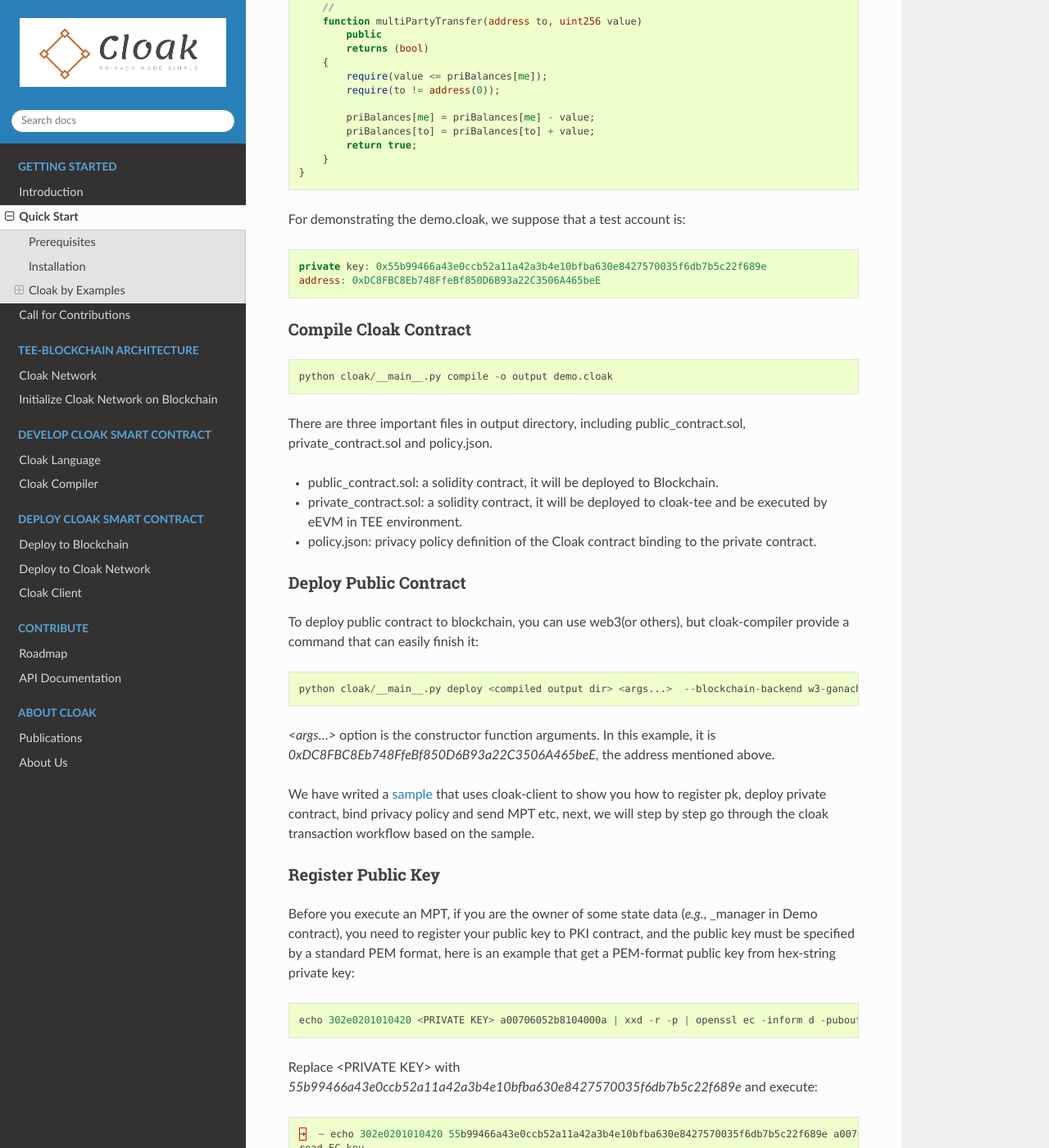
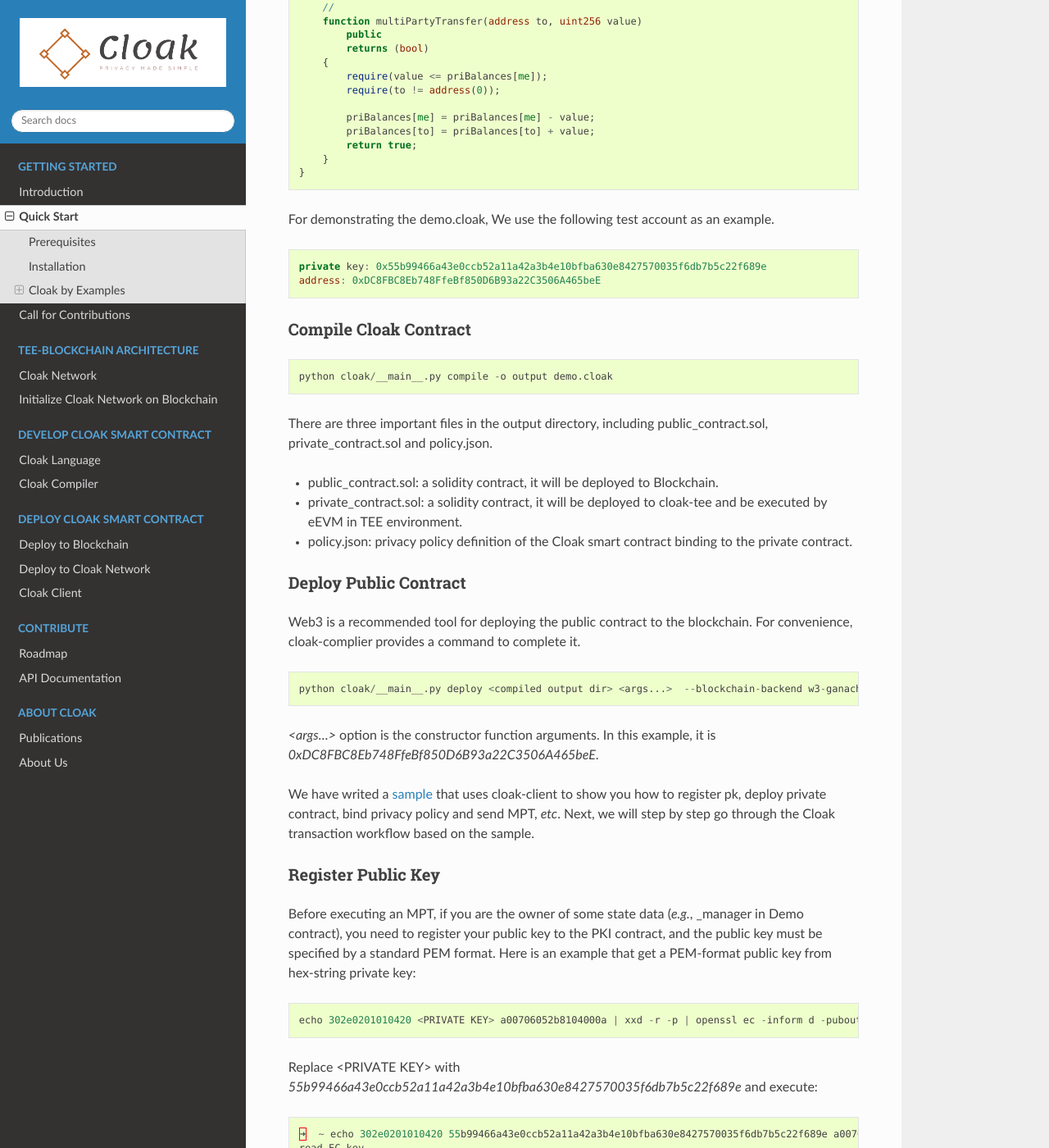
Before and after one commit to OxHainan/cloak-docs, a Sphinx documentation site: the page built from docs/source/started/quick-start.rst, in a window 1280 px wide and 1400 px high, scrolled down 1462 px. Shown: the whole window at 82% size. Built offline with Sphinx 7.4.7 and the Read the Docs theme 2.0.0, drawn with Linux system fonts in a browser that asks for light colours; some of the changed text lies outside the part shown.

Commit message:
Update quick-start.rst

```diff
--- a/docs/source/started/quick-start.rst
+++ b/docs/source/started/quick-start.rst
@@ -5,24 +5,24 @@
 ---------------
 Prerequisites
 ---------------
-Before use Cloak, you need to know Cloak is a framework that includes a
-Cloak service and a Cloak language compiler as
+Before using Cloak, you need to know Cloak is a framework that includes a
+Cloak Service and a Cloak language compiler as
 `Introduction <https://oxhainan-cloak-docs.readthedocs-hosted.com/en/latest/started/introduction.html>`__
-described, in normal case, we will provide a test Cloak Service, though
-you can deploy Cloak service for yourself, check `deploy cloak
-service <https://oxhainan-cloak-docs.readthedocs-hosted.com/en/latest/tee-blockchain-architecture/initialize-cloak-network-on-blockchain.html>`__.
+described, in a normal case, we will provide a test Cloak Service, though
+you can deploy Cloak Service for yourself, check `deploy Cloak
+Service <https://oxhainan-cloak-docs.readthedocs-hosted.com/en/latest/tee-blockchain-architecture/initialize-cloak-network-on-blockchain.html>`__.
 
 ---------------
 Installation
 ---------------
-To install compiler, there are two ways, the easy way is to use docker:
+To install compiler, there are two ways, the easiser way is to use docker:
 
 .. code::
 
    docker pull plytools/circleci-compiler:v0.2.0
 
-Or install it to any host that you want, Cloak compiler is implemented by
-Python 3, so you need to prepare an environment which includes a executable
+Or install it to any host that you want, Cloak Compiler is implemented by
+Python 3, so you need to prepare an environment that includes an executable
 Python 3 and pip3, and its version is at least greater than 3.8.
 
 Clone code:
@@ -42,7 +42,7 @@
 --------------------
 Cloak by Examples
 --------------------
-Here we will show you how to compile, deploy, call a Cloak contract through `demo.cloak <https://oxhainan-cloak-docs.readthedocs-hosted.com/en/latest/index.html>`__:
+Here we will show you how to compile, deploy and call a Cloak smart contract through `demo.cloak <https://oxhainan-cloak-docs.readthedocs-hosted.com/en/latest/index.html>`__:
 
 .. code-block::
 
@@ -91,7 +91,7 @@
         }
     }
 
-For demonstrating the demo.cloak, we suppose that a test account is:
+For demonstrating the demo.cloak, We use the following test account as an example.
 
 .. code::
 
@@ -105,31 +105,31 @@
 
     python cloak/__main__.py compile -o output demo.cloak
 
-There are three important files in output directory, including public_contract.sol, private_contract.sol and policy.json.
+There are three important files in the output directory, including public_contract.sol, private_contract.sol and policy.json.
 
 * public_contract.sol: a solidity contract, it will be deployed to Blockchain.
 * private_contract.sol: a solidity contract, it will be deployed to cloak-tee and be executed by eEVM in TEE environment.
-* policy.json: privacy policy definition of the Cloak contract binding to the private contract.
+* policy.json: privacy policy definition of the Cloak smart contract binding to the private contract.
 
 Deploy Public Contract
 ***********************
-To deploy public contract to blockchain, you can use web3(or others), but cloak-compiler provide a command that can easily finish it:
+Web3 is a recommended tool for deploying the public contract to the blockchain.  For convenience, cloak-complier provides a command to complete it.
 
 .. code::
 
     python cloak/__main__.py deploy <compiled output dir> <args...>  --blockchain-backend w3-ganache --blockchain-node-uri http://127.0.0.1:8545 --blockchain-pki-address <PKI Address> --blockchain-service-address <cloak service address>
 
-`<args...>` option is the constructor function arguments. In this example, it is *0xDC8FBC8Eb748FfeBf850D6B93a22C3506A465beE*, the address mentioned above.
+`<args...>` option is the constructor function arguments. In this example, it is *0xDC8FBC8Eb748FfeBf850D6B93a22C3506A465beE*.
 
-We have writed a `sample <https://github.com/OxHainan/cloak-client/tree/main/samples/demo>`__ that uses cloak-client to show you how to register pk, deploy private contract, bind privacy policy and send MPT etc,
-next, we will step by step go through the cloak transaction workflow based on the sample.
+We have writed a `sample <https://github.com/OxHainan/cloak-client/tree/main/samples/demo>`__ that uses cloak-client to show you how to register pk, deploy private contract, bind privacy policy and send MPT, *etc*.
+Next, we will step by step go through the Cloak transaction workflow based on the sample.
 
 Register Public Key
 ***********************
-Before you execute an MPT, if you are the owner of some state data (*e.g.*, _manager in Demo contract),
-you need to register your public key to PKI contract,
-and the public key must be specified by a standard PEM format,
-here is an example that get a PEM-format public key from hex-string private key:
+Before executing an MPT, if you are the owner of some state data (*e.g.*, _manager in Demo contract),
+you need to register your public key to the PKI contract,
+and the public key must be specified by a standard PEM format.
+Here is an example that get a PEM-format public key from hex-string private key:
 
 .. code::
 
@@ -147,7 +147,7 @@
    MPCYiA6CoewqASjNGc8orVGol8ajLiz3rnleoSm2OyoPsM/3KXdrMg==
    -----END PUBLIC KEY-----
 
-Based on it, in our demo sample, register pk to blockchain looks like:
+Based on it, in our demo sample, registering pk to blockchain works as following:
 
 .. code::
 
@@ -188,9 +188,9 @@
     web3.setProvider(new CloakProvider("https://127.0.0.1:8000", httpsAgent, web3))
     const acc_1 = web3.eth.accounts.privateKeyToAccount("0x55b99466a43e0ccb52a11a42a3b4e10bfba630e8427570035f6db7b5c22f689e");
 
-`https://127.0.0.1:8000` is cloak-tee service host and port,
-because of encryption, cloak-tee can only accept https request, so you need to provide the network.pem of Cloak Network as CA, and a trusted user(cert and pk),
-`args[0]` is directory of the three file, if you use cloak.py setup your cloak-tee, it will be workerspace/sanbox_common under cloak-tee build directory.
+`https://127.0.0.1:8000` is cloak-tee service host and port.
+Because of encryption, cloak-tee can only accept https request, you need to provide the network.pem of Cloak Network as CA, and a trusted user(cert and pk),
+`args[0]` is the directory of the three files. If you use cloak.py setup your cloak-tee, it will be workerspace/sanbox_common under cloak-tee build directory.
 
 Deploy Private Contract
 ************************
@@ -230,7 +230,7 @@
 
 Send Deposit Transaction
 *************************
-Deposit function store the balance to private mapping from public contract, the proposer and participant is same one (so-called CT).
+The deposit function stores the balance to private mapping from the public contract, the proposer and participant are the same (so-called CT).
 
 .. code::
 
```
Also changed, not shown: other parts of docs/source/started/quick-start.rst (+2 -2 lines).
